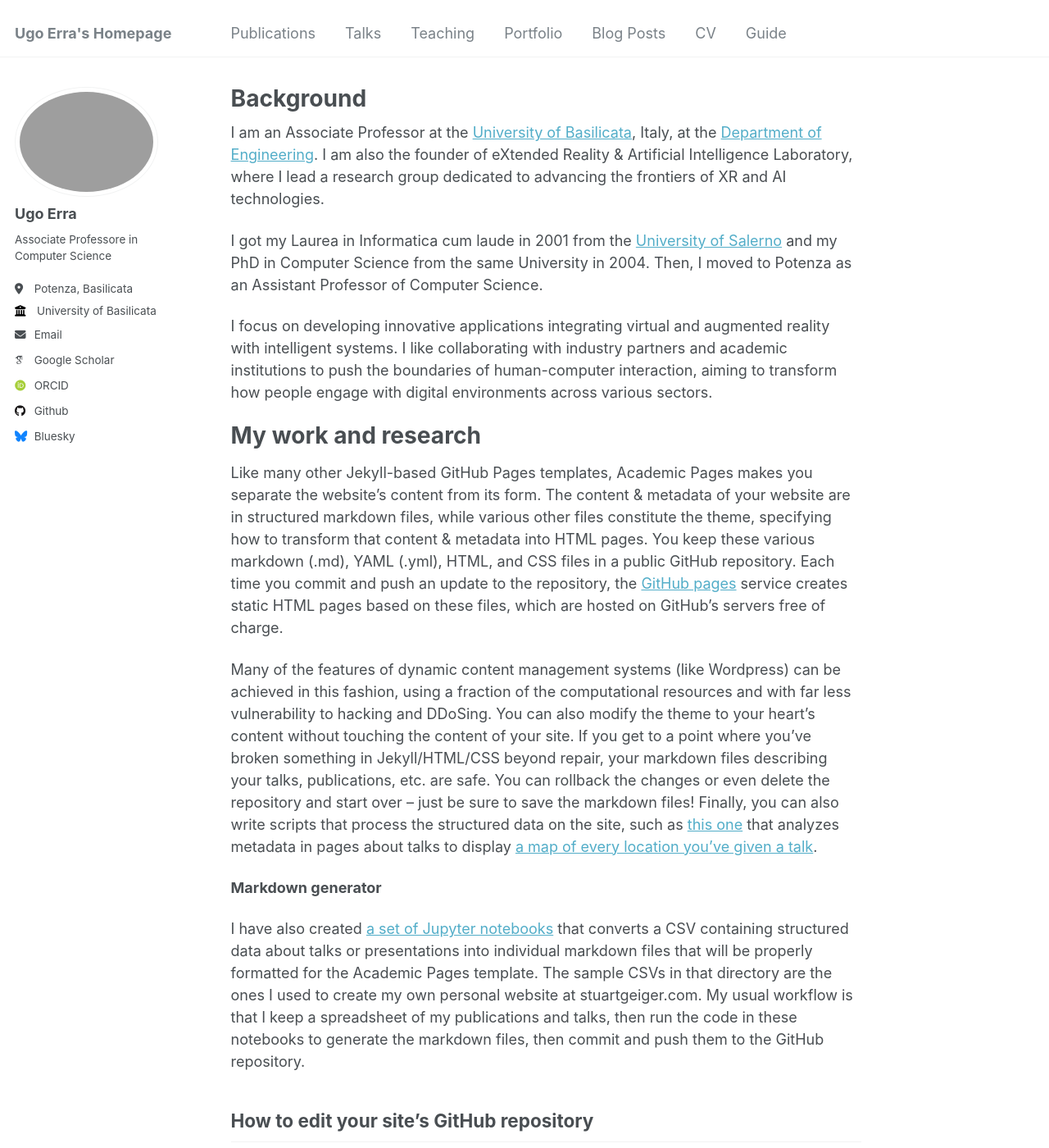
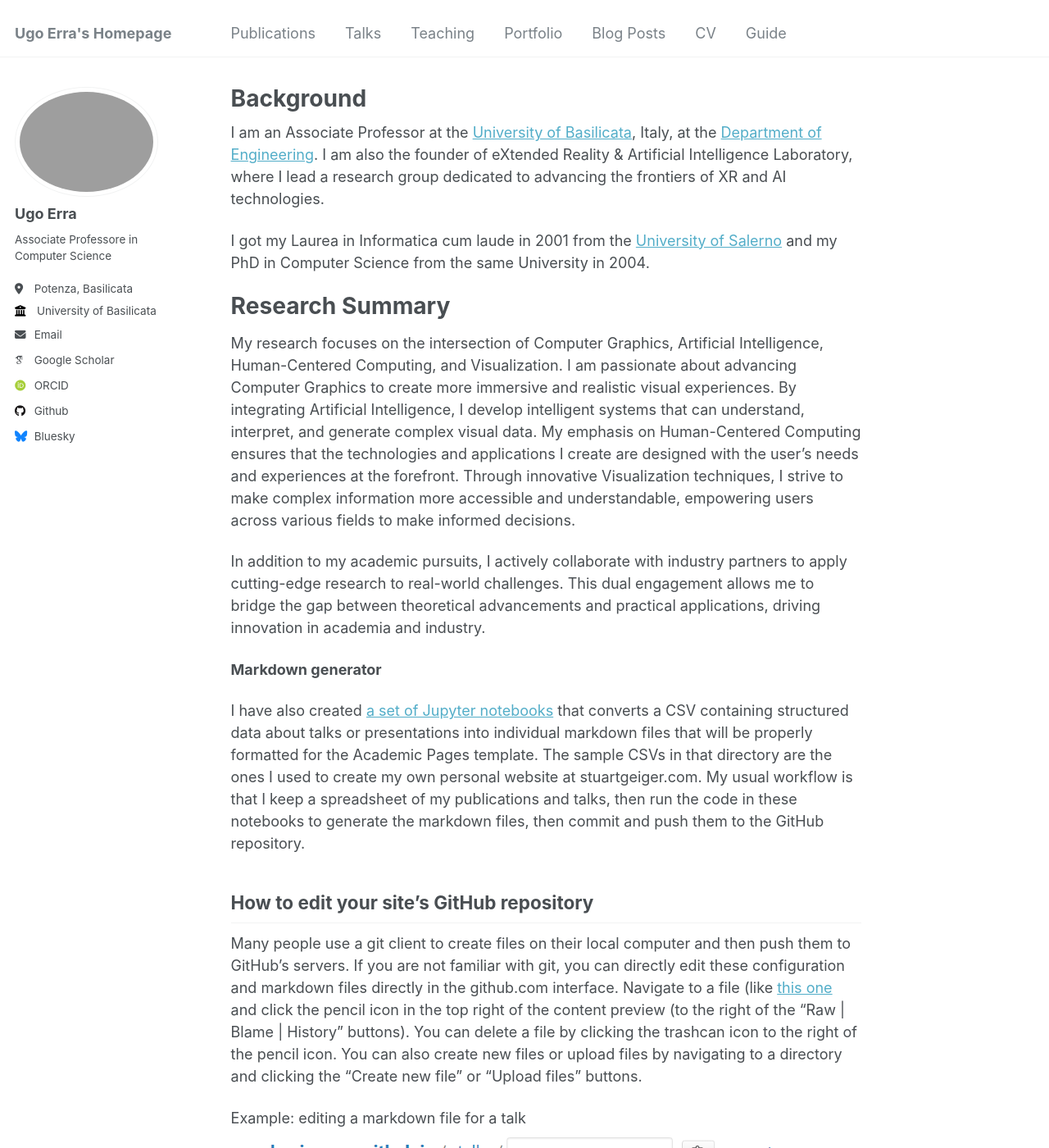
Before and after one commit to ugoerra/ugoerra.github.io, a Jekyll site: the page built from _pages/about.md, in a window 1280 px wide and 1400 px high. Shown: the whole window at 82% size. Built offline with Jekyll 4.4.1, drawn with Linux system fonts in a browser that asks for light colours; some web fonts are replaced.

Commit message:
Update about.md

```diff
--- a/_pages/about.md
+++ b/_pages/about.md
@@ -9,15 +9,13 @@ redirect_from:
 
 I am an Associate Professor at the [University of Basilicata](https://www.unibas.it), Italy, at the [Department of Engineering](https://ingegneria.unibas.it/site/home.html). I am also the founder of eXtended Reality & Artificial Intelligence Laboratory, where I lead a research group dedicated to advancing the frontiers of XR and AI technologies.
 
-I got my Laurea in Informatica cum laude in 2001 from the [University of Salerno](https://www.unisa.it) and my PhD in Computer Science from the same University in 2004. Then, I moved to Potenza as an Assistant Professor of Computer Science.
+I got my Laurea in Informatica cum laude in 2001 from the [University of Salerno](https://www.unisa.it) and my PhD in Computer Science from the same University in 2004.
 
-I focus on developing innovative applications integrating virtual and augmented reality with intelligent systems. I like collaborating with industry partners and academic institutions to push the boundaries of human-computer interaction, aiming to transform how people engage with digital environments across various sectors.
+Research Summary
+======
+My research focuses on the intersection of Computer Graphics, Artificial Intelligence, Human-Centered Computing, and Visualization. I am passionate about advancing Computer Graphics to create more immersive and realistic visual experiences. By integrating Artificial Intelligence, I develop intelligent systems that can understand, interpret, and generate complex visual data. My emphasis on Human-Centered Computing ensures that the technologies and applications I create are designed with the user's needs and experiences at the forefront. Through innovative Visualization techniques, I strive to make complex information more accessible and understandable, empowering users across various fields to make informed decisions.
 
-My work and research
-======
-Like many other Jekyll-based GitHub Pages templates, Academic Pages makes you separate the website's content from its form. The content & metadata of your website are in structured markdown files, while various other files constitute the theme, specifying how to transform that content & metadata into HTML pages. You keep these various markdown (.md), YAML (.yml), HTML, and CSS files in a public GitHub repository. Each time you commit and push an update to the repository, the [GitHub pages](https://pages.github.com/) service creates static HTML pages based on these files, which are hosted on GitHub's servers free of charge.
-
-Many of the features of dynamic content management systems (like Wordpress) can be achieved in this fashion, using a fraction of the computational resources and with far less vulnerability to hacking and DDoSing. You can also modify the theme to your heart's content without touching the content of your site. If you get to a point where you've broken something in Jekyll/HTML/CSS beyond repair, your markdown files describing your talks, publications, etc. are safe. You can rollback the changes or even delete the repository and start over -- just be sure to save the markdown files! Finally, you can also write scripts that process the structured data on the site, such as [this one](https://github.com/academicpages/academicpages.github.io/blob/master/talkmap.ipynb) that analyzes metadata in pages about talks to display [a map of every location you've given a talk](https://academicpages.github.io/talkmap.html).
+In addition to my academic pursuits, I actively collaborate with industry partners to apply cutting-edge research to real-world challenges. This dual engagement allows me to bridge the gap between theoretical advancements and practical applications, driving innovation in academia and industry.
 
 **Markdown generator**
 
```
